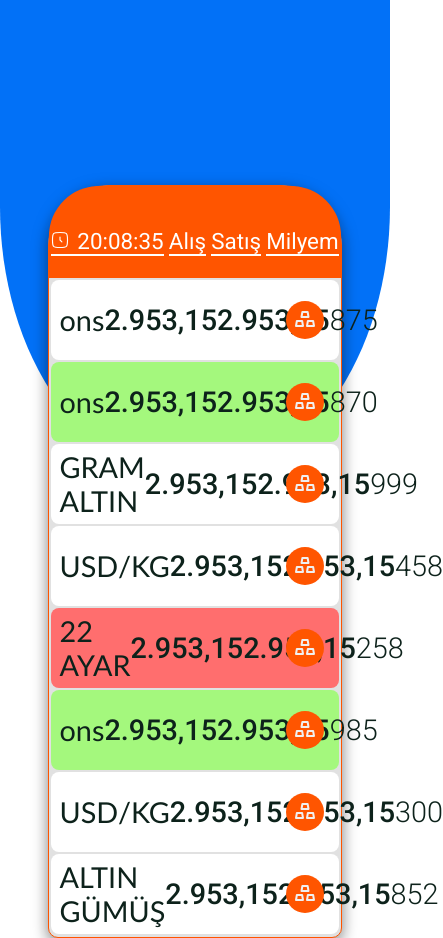
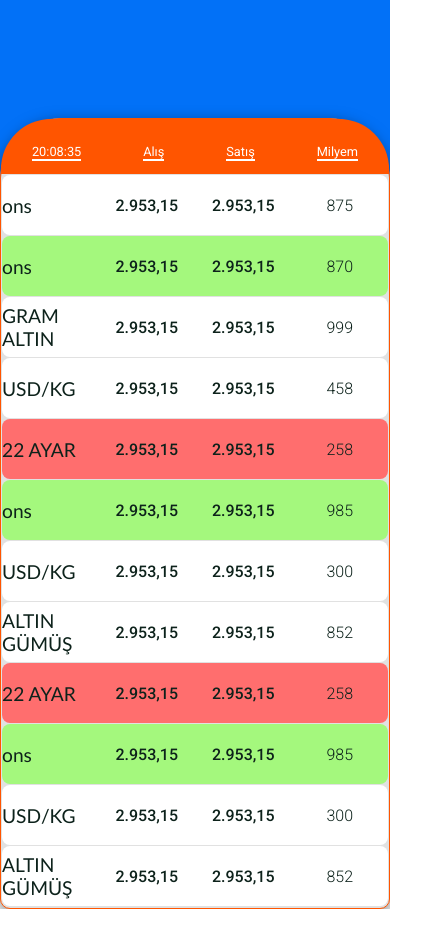
Before and after one commit to halidduman/ozel-fiyat-ekrani, a plain HTML site: page index.html in a window 390 px wide. Shown: the part 68-1006 px from the top of the page, 443 px wide, since content can reach past the window. After the commit the page ends 977 px from the top, so only its background shows below. Drawn offline with Linux system fonts and the light colour scheme.

Commit message:
price-table-responsive-added

```diff
--- a/css/navbar.css
+++ b/css/navbar.css
@@ -235,6 +235,6 @@ body {
 
   .bacground {
     height: 40vh;
-    border-radius: 0 0 50% 50%;
+    border-radius: 0 0 10% 10%;
   }
 }
--- a/css/price.css
+++ b/css/price.css
@@ -100,3 +100,67 @@ p {
   height: 24px;
   width: 24px;
 }
+
+/* responsive */
+
+@media (max-width: 990px) {
+  .price {
+    font-size: 1.5rem;
+  }
+
+  .price h4 {
+    font-size: 1.5rem;
+  }
+  .price p {
+    font-size: 1.3rem;
+  }
+
+  .price button {
+    right: 12px;
+    height: 28px;
+    width: 28px;
+  }
+}
+
+@media (max-width: 690px) {
+  .price-container {
+    top: 22%;
+    padding: 0 0px;
+  }
+
+  .container-box {
+    width: 100%;
+  }
+
+  .price-title {
+    font-size: 0.8rem;
+    padding-top: 0.8rem;
+  }
+
+  .price-title img {
+    height: 14px;
+  }
+
+  .price {
+    font-size: 1.2rem;
+    height: 60px;
+    margin: 1px;
+    padding: 0 0 0 0;
+  }
+
+  .price h4 {
+    font-size: 1.2rem;
+  }
+
+  .price p {
+    font-size: 1rem;
+  }
+
+  .price button {
+    display: none;
+  }
+
+  .price-title p img {
+    display: none;
+  }
+}
--- a/index.html
+++ b/index.html
@@ -115,6 +115,34 @@
           <p>852</p>
           <button><img src="images/gold-icon.svg" alt="" /></button>
         </div>
+        <div style="background-color: #ff6e6e" class="price">
+          <h4>22 AYAR</h4>
+          <p>2.953,15</p>
+          <p>2.953,15</p>
+          <p>258</p>
+          <button><img src="images/gold-icon.svg" alt="" /></button>
+        </div>
+        <div style="background-color: #a4f87d" class="price">
+          <h4>ons</h4>
+          <p>2.953,15</p>
+          <p>2.953,15</p>
+          <p>985</p>
+          <button><img src="images/gold-icon.svg" alt="" /></button>
+        </div>
+        <div class="price">
+          <h4>USD/KG</h4>
+          <p>2.953,15</p>
+          <p>2.953,15</p>
+          <p>300</p>
+          <button><img src="images/gold-icon.svg" alt="" /></button>
+        </div>
+        <div class="price">
+          <h4>ALTIN GÜMÜŞ</h4>
+          <p>2.953,15</p>
+          <p>2.953,15</p>
+          <p>852</p>
+          <button><img src="images/gold-icon.svg" alt="" /></button>
+        </div>
       </div>
     </div>
     <!--------end------------------------------------------------price-box -->
```
Also changed, not shown: info.html (+1 -1 lines).
